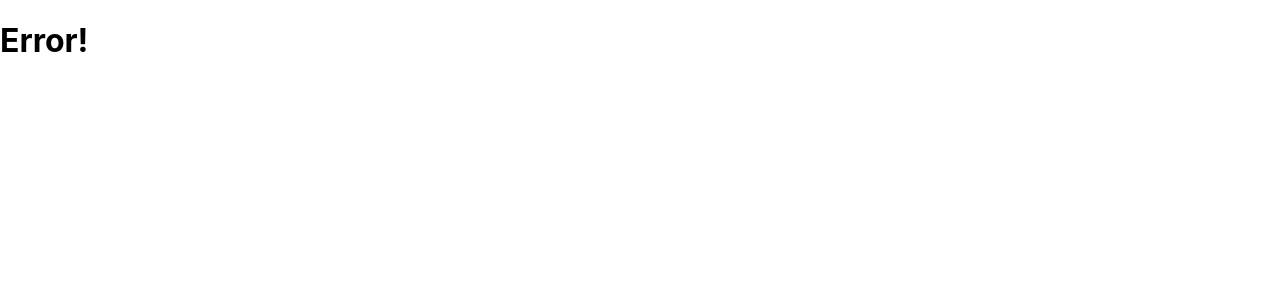
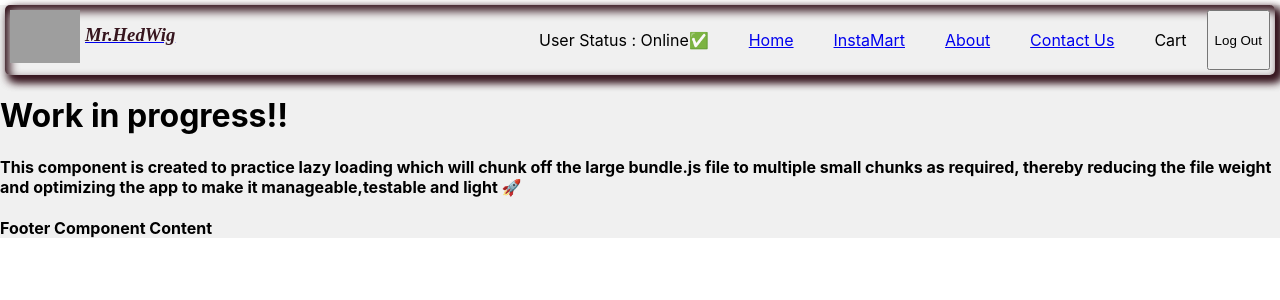
Before and after one commit to VigneshElangovan52/Mr.HedwiG_Food_Delivery, a React (Create React App) app: page /instamart in a window 1280 px wide. Before the commit this address had no page. Shown: the top 300 px of the page. Built offline with nearby package versions, Linux system fonts and the light colour scheme; grey boxes are pictures that could not be loaded.

Commit message:
Implemented Lazy loading to optimize app
Implemented lazy loading feature by chunking the code for "About" & "Instamart" from the index.js file for better performance

```diff
--- a/src/components/Header.js
+++ b/src/components/Header.js
@@ -34,6 +34,7 @@ const Header = () => {
         <ul>
           <li>User Status : {((userStatus && isLoggedIn === 'Log Out') ? 'Online✅' : 'Offline🔴' )}</li>
           <li><Link to = "/">Home</Link></li>
+          <li><Link to = "/instamart">InstaMart</Link></li>
           <li><Link to = "/about">About</Link></li>
           <li><Link to = "/contact">Contact Us</Link></li>
           <li>Cart</li>
--- /dev/null
+++ b/src/components/Instamart.js
@@ -0,0 +1,15 @@
+const Instamart = () => {
+  return (
+    <div>
+      <h1>Work in progress!!</h1>
+      <b>
+        This component is created to practice lazy loading which will chunk off
+        the large bundle.js file to multiple small chunks as required, thereby
+        reducing the file weight and optimizing the app to make it
+        manageable,testable and light 🚀
+      </b>
+    </div>
+  );
+};
+
+export default Instamart;
--- a/src/index.js
+++ b/src/index.js
@@ -1,16 +1,20 @@
-import React from 'react';
+import React, { lazy, Suspense} from 'react';
 import ReactDOM from 'react-dom/client';
 import './index.css';
 import reportWebVitals from './reportWebVitals';
 import AppLayout from './App';
 import { RouterProvider, createBrowserRouter } from 'react-router-dom';
-import About from './components/About';
+//import About from './components/About';
 import Error from './components/Error';
 import Contact from './components/contact';
 import Cart from './components/Cart';
 import Body from './components/Body';
 import RestaurantMenu from './components/RestaurantMenu';
+import Shimmer from './components/Shimmer';
+//import Instamart from './components/Instamart';
 
+const Instamart = lazy(()=>import ('./components/Instamart'));
+const About = lazy(()=>import ('./components/About'));
 
 const Routes = createBrowserRouter ([
   {
@@ -26,7 +30,7 @@ const Routes = createBrowserRouter ([
   },
   {
       path: "/about",
-      element: <About />
+      element: <Suspense fallback = {<Shimmer/>} ><About /></Suspense>
     },
     {
       path: "/contact",
@@ -37,9 +41,14 @@ const Routes = createBrowserRouter ([
       element: <Cart />
     },
     {
+      path: "/instamart",
+      element: <Suspense fallback = {<Shimmer />}><Instamart /></Suspense>
+    },
+    {
       path: "/restaurant/:restaurantid",
       element: <RestaurantMenu />
-    }],
+    }
+ ],
     errorElement: <Error />
   }
 ]);
```
